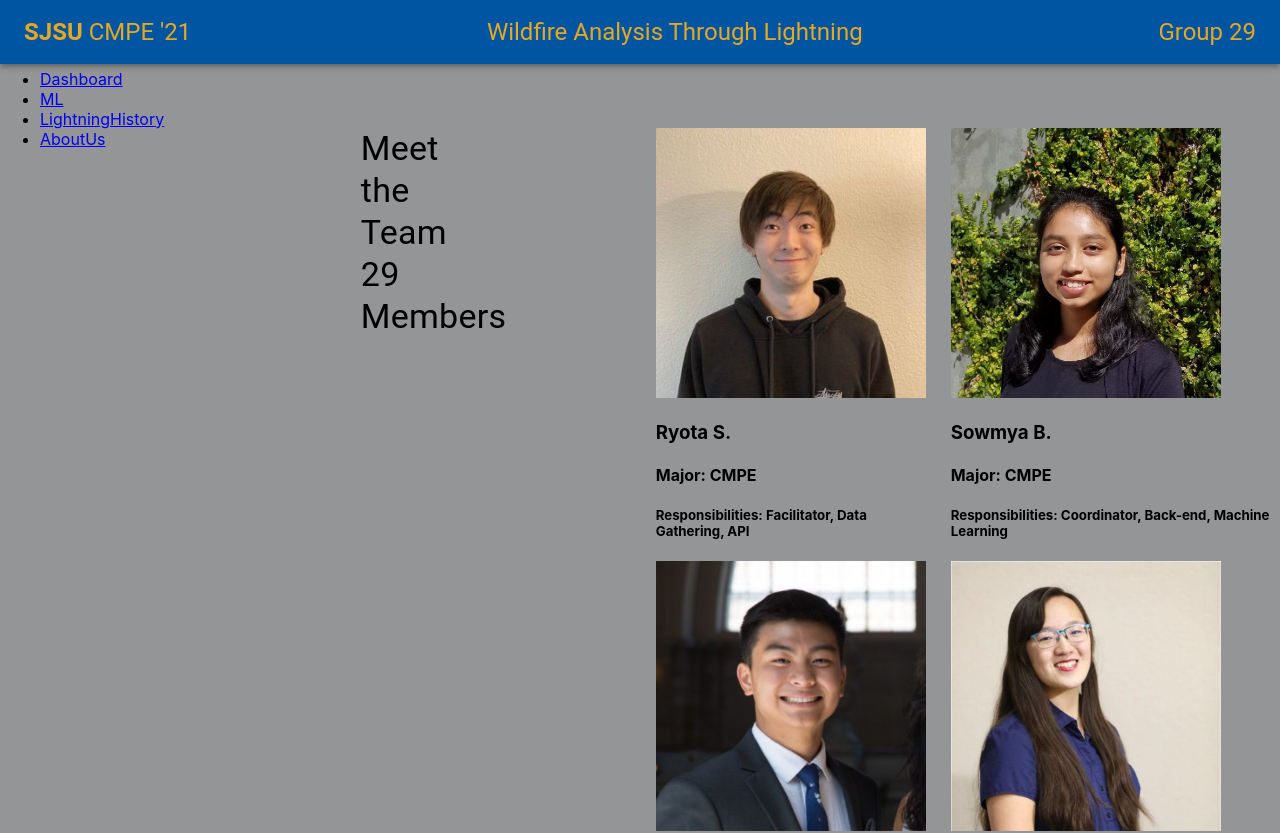
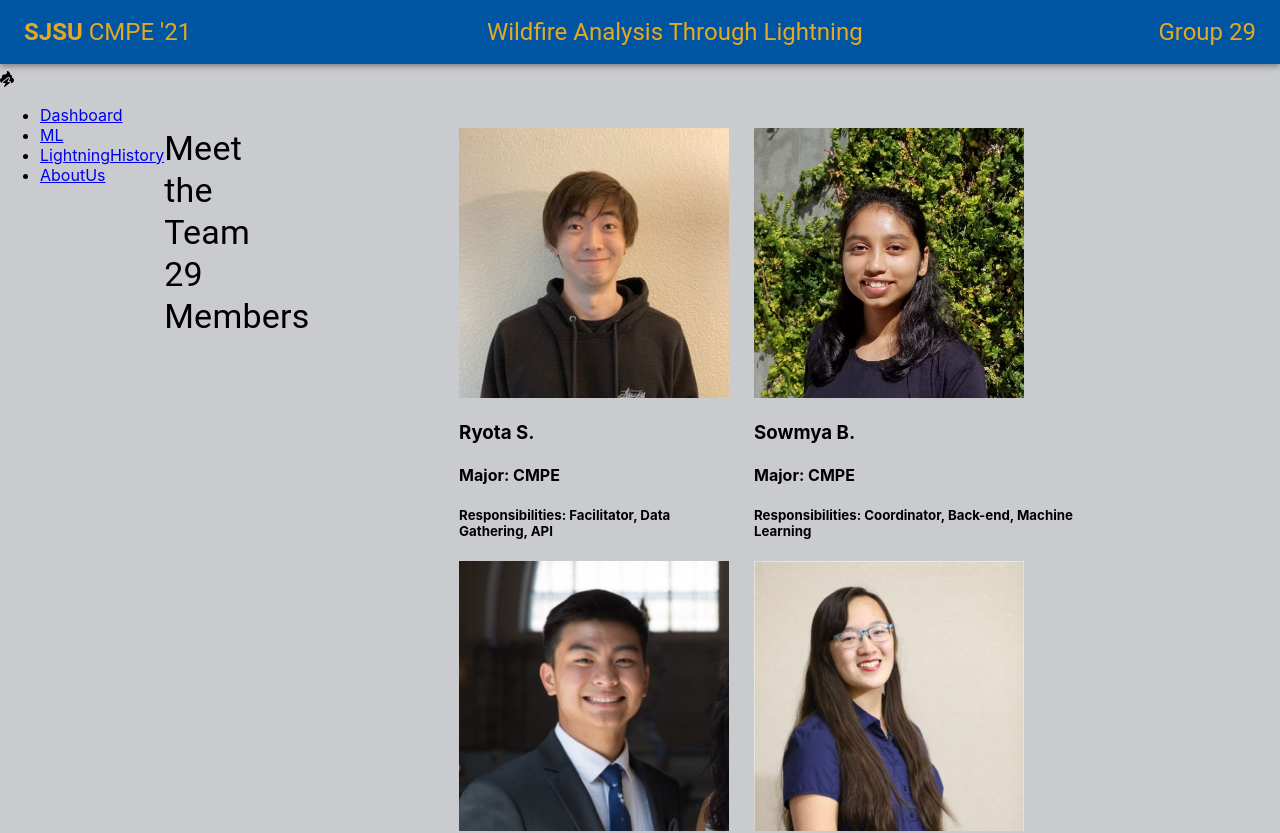
Before and after one commit to SJSU-Wildfire-Prediction/wildfire-frontend, a React (Create React App) app: page /aboutus in a window 1280 px wide. Shown: the top 833 px of the page. Built offline with nearby package versions, Linux system fonts and the light colour scheme; no server answers.

Commit message:
updated color :P
took out the useless grids
now have the little mini lightning (idk whats going on w the grid stuff matthewwww)

```diff
--- a/src/AboutUs.jsx
+++ b/src/AboutUs.jsx
@@ -54,7 +54,6 @@ class AboutUs extends Component {
               </AppBar>
             </Grid>
             <Grid item xs={12}></Grid>
-            <Grid item xs={2}></Grid>
 
             <Grid item sm={2}>
                 <Typography variant="h4" color="inherit">
--- a/src/App.css
+++ b/src/App.css
@@ -59,7 +59,7 @@ body {
 }
 
 .App-header {
-  background-color: #939597;
+  background-color: #c9cbce;
   /* min-height: 100vh; */
   display: flex;
 }
--- a/src/App.js
+++ b/src/App.js
@@ -46,11 +46,6 @@ class App extends Component {
               // render={() => AboutUs}
             />
 
-              <Route
-              exact
-              path="/Navbar"
-              component={Navbar}
-            />
              <Route
               exact
               path="/LightningHistory"
--- a/src/components/Navbar/Navbar.css
+++ b/src/components/Navbar/Navbar.css
@@ -1,6 +1,6 @@
 .NavBarItems {
     background: linear-gradient (90deg, rgb(110, 94, 254) 0%, rgba(73, 63, 252, 1) 100%);
-    height: 70px;
+    height: 80px;
     display: flex;
     justify-content: center;
     align-items: center;
@@ -22,10 +22,10 @@
 .nav-menu{
     display: grid;
     grid-template-columns: repeat(4, auto);
-    grid-gap: 10px;
+    grid-gap: 20px;
     list-style: none;
     text-align: center;
-    width: 70%;
+    width: 80vw;
     justify-content: end;
     margin-right: 2rem;
 }
@@ -47,7 +47,7 @@
 }
 
 .menu-icon{
-    display: none;
+    display: block;
 }
 
 @media screen and (max-width: 960px){
--- a/src/components/Navbar/Navbar.js
+++ b/src/components/Navbar/Navbar.js
@@ -7,8 +7,6 @@ import "../../App.css";
 
 class Navbar extends Component {
     state = {clicked: false}
-
-
 
     render (){
         return(
```
